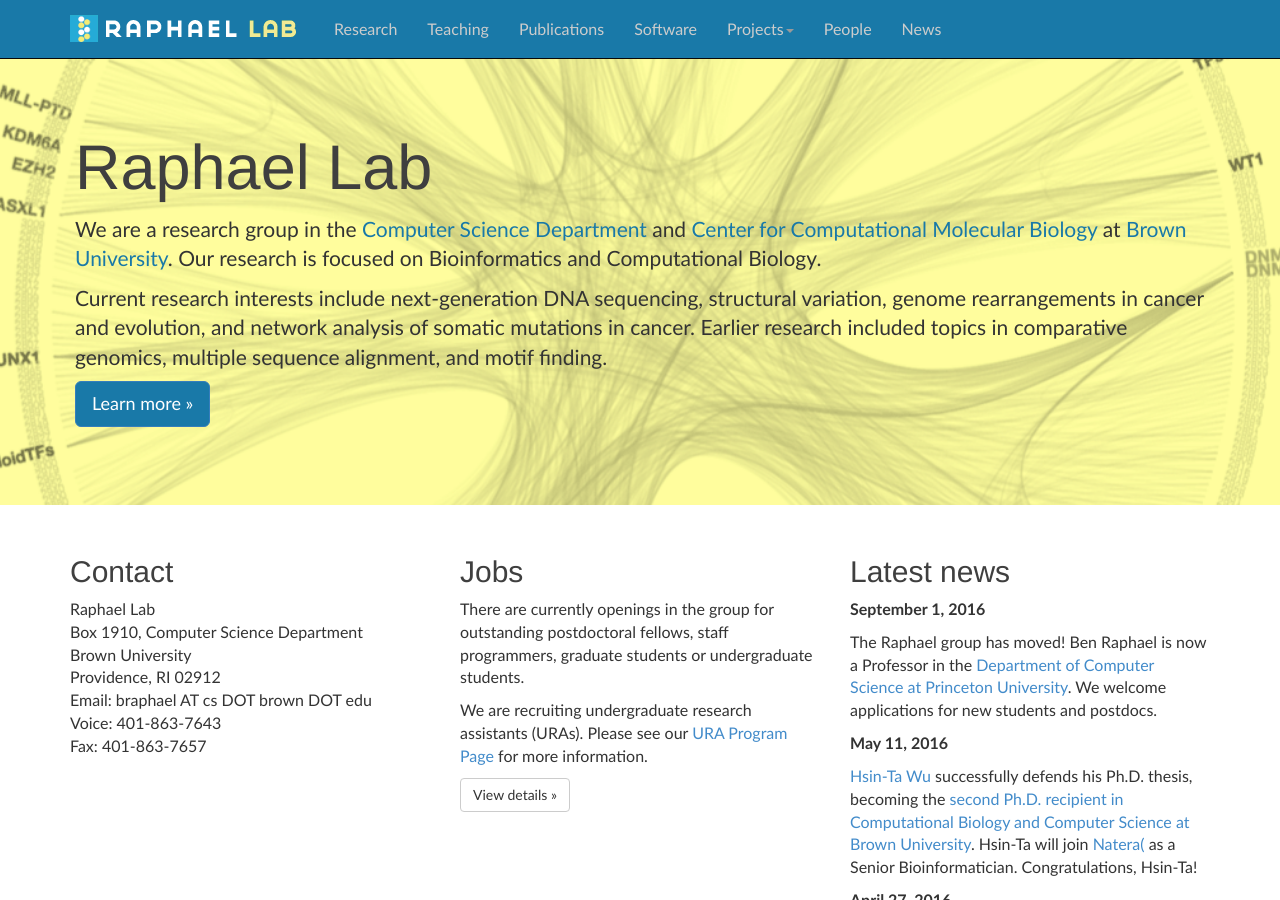
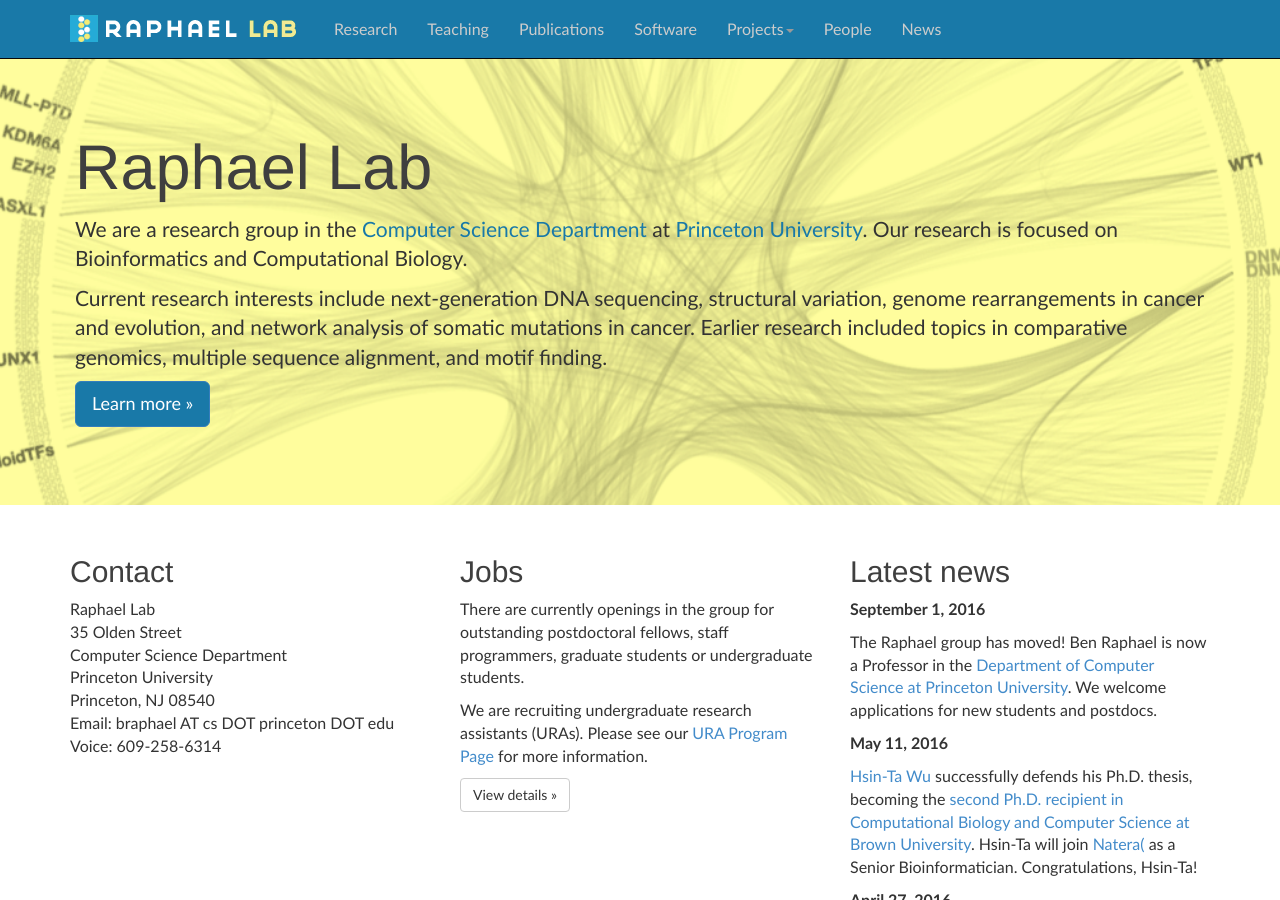
Before and after one commit to raphael-group/raphael-group.github.io, a Jekyll site: the page built from index.html, in a window 1280 px wide and 900 px high. Built offline with Jekyll 4.4.1, drawn with Linux system fonts in a browser that asks for light colours; nearby versions of some CDN libraries; comment, search, counter and statistics services are not loaded.

Commit message:
Update index.html

```diff
--- a/index.html
+++ b/index.html
@@ -9,7 +9,7 @@
 <div class="jumbotron">
   <div class="container">
     <h1>Raphael Lab</h1>
-    <p>We are a research group in the <a href="http://cs.brown.edu">Computer Science Department</a> and <a href="http://www.brown.edu/research/projects/computational-molecular-biology/">Center for Computational Molecular Biology</a> at <a href="http://www.brown.edu">Brown University</a>. Our research is focused on Bioinformatics and Computational Biology.</p>
+    <p>We are a research group in the <a href="http://cs.princeton.edu">Computer Science Department</a> at <a href="http://www.princeton.edu">Princeton University</a>. Our research is focused on Bioinformatics and Computational Biology.</p>
     <p>Current research interests include next-generation DNA sequencing, structural variation, genome rearrangements in cancer and evolution, and network analysis of somatic mutations in cancer. Earlier research included topics in comparative genomics, multiple sequence alignment, and motif finding.</p>
     <p><a class="btn btn-primary btn-lg" role="button" style="background-color: rgb(25,121,168); color: #ffffff" href="/research">Learn more &raquo;</a></p>
   </div>
@@ -21,12 +21,12 @@
     <div class="col-md-4">
       <h2>Contact</h2>
         <p>Raphael Lab<br/>
-            Box 1910, Computer Science Department<br/>
-            Brown University<br/>
-            Providence, RI 02912<br/>
-            Email: braphael AT cs DOT brown DOT edu<br/>
-            Voice: 401-863-7643<br/>
-            Fax: 401-863-7657
+          35 Olden Street<br/>
+            Computer Science Department<br/>
+            Princeton University<br/>
+            Princeton, NJ 08540<br/>
+            Email: braphael AT cs DOT princeton DOT edu<br/>
+            Voice: 609-258-6314<br/>
           </p>
       <!-- <p><a class="btn btn-default" href="#" role="button">View details &raquo;</a></p> -->
     </div>
```
